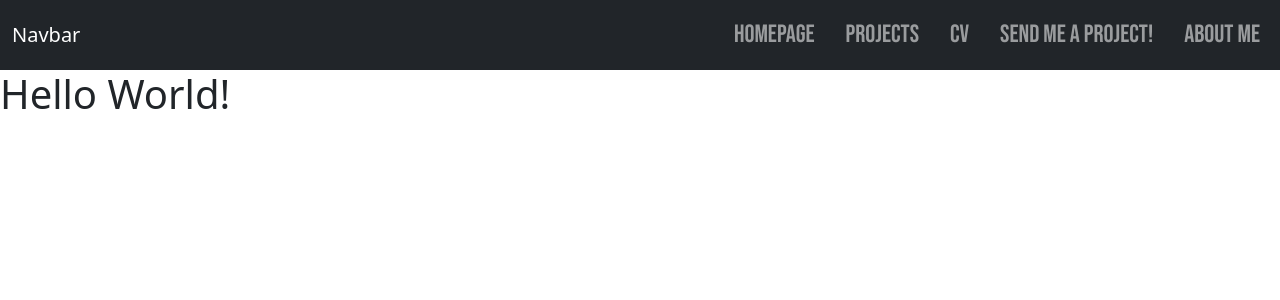
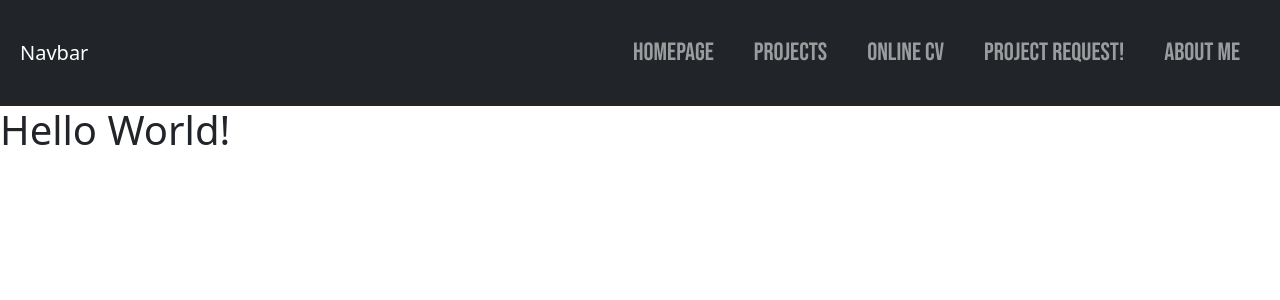
Before and after one commit to ConorG180/portfolio-website, a React (Create React App) app: page / in a window 1280 px wide. Shown: the top 300 px of the page. Built offline with nearby package versions, Linux system fonts and the light colour scheme.

Commit message:
Add hover color effects to navbar links

```diff
--- a/src/App.css
+++ b/src/App.css
@@ -2,6 +2,81 @@
   font-family: "Bebas Neue", cursive;
   font-size: 25px;
 }
+.navbar {
+  padding: 20px 8px;
+}
 .nav-item {
-  padding-left: 15px;
+  overflow: hidden;
+  padding: 8px 12px;
 }
+
+.nav-link {
+  position: relative;
+  padding: 6px 8px;
+}
+
+/* Top and bottom borders */
+.nav-link::before,
+.nav-link::after {
+  content: "";
+  position: absolute;
+  background-color: transparent;
+  width: 100%;
+  height: 3.5px;
+  transition: all 300ms linear;
+  pointer-events: none;
+}
+
+/* Left and right borders */
+.nav-link span::before,
+.nav-link span::after {
+  content: "";
+  position: absolute;
+  background-color: transparent;
+  width: 3.5px;
+  height: 100%;
+  transition: all 300ms linear;
+  pointer-events: none;
+}
+
+.nav-link::before {
+  top: 0;
+  left: -100%;
+}
+
+.nav-link::after {
+  bottom: 0;
+  right: -100%;
+  transition-delay: 260ms;
+}
+
+.nav-link span::before {
+  top: -100%;
+  left: 0;
+}
+
+.nav-link span::after {
+  bottom: -100%;
+  right: 0;
+  transition-delay: 260ms;
+}
+
+.nav-link:hover::before {
+  left: 0;
+}
+
+.nav-link:hover::after {
+  right: 0;
+}
+
+.nav-link:hover span::before {
+  top: 0;
+}
+
+.nav-link:hover span::after {
+  bottom: 0;
+}
+
+.nav-link:hover {
+  color: #fff;
+}
--- a/src/App.tsx
+++ b/src/App.tsx
@@ -16,12 +16,12 @@ function App() {
         color: "red"
     },
     {
-        name: "CV",
+        name: "Online CV",
         href: "#",
         color: "orange"
     },
     {
-        name: "Send me a project!",
+        name: "Project request!",
         href: "#",
         color: "blue"
     },
--- a/src/components/Navbar.tsx
+++ b/src/components/Navbar.tsx
@@ -9,8 +9,22 @@ interface Props {
 }
 
 function Navbar({ links }: Props) {
+  const hoverStyles = links
+    .map(
+      (link, index) => `
+        .nav-link[data-index="${index}"]:hover::before,
+        .nav-link[data-index="${index}"]:hover::after,
+        .nav-link[data-index="${index}"] span:hover::before,
+        .nav-link[data-index="${index}"] span:hover::after {
+          background-color: ${link.color};
+        }
+      `
+    )
+    .join("\n");
+
   return (
     <nav className="navbar navbar-expand-lg navbar-light bg-light navbar-dark bg-dark">
+      <style>{hoverStyles}</style>
       <div className="container-fluid">
         <a className="navbar-brand" href="#">
           Navbar
@@ -38,8 +52,10 @@ function Navbar({ links }: Props) {
                     className="nav-link"
                     aria-current="page"
                     href={link.href}
+                    data-index={index}
+                    // style={{ color: link.color }}
                   >
-                    {link.name}
+                    <span>{link.name}</span>
                   </a>
                 </li>
               );
```
